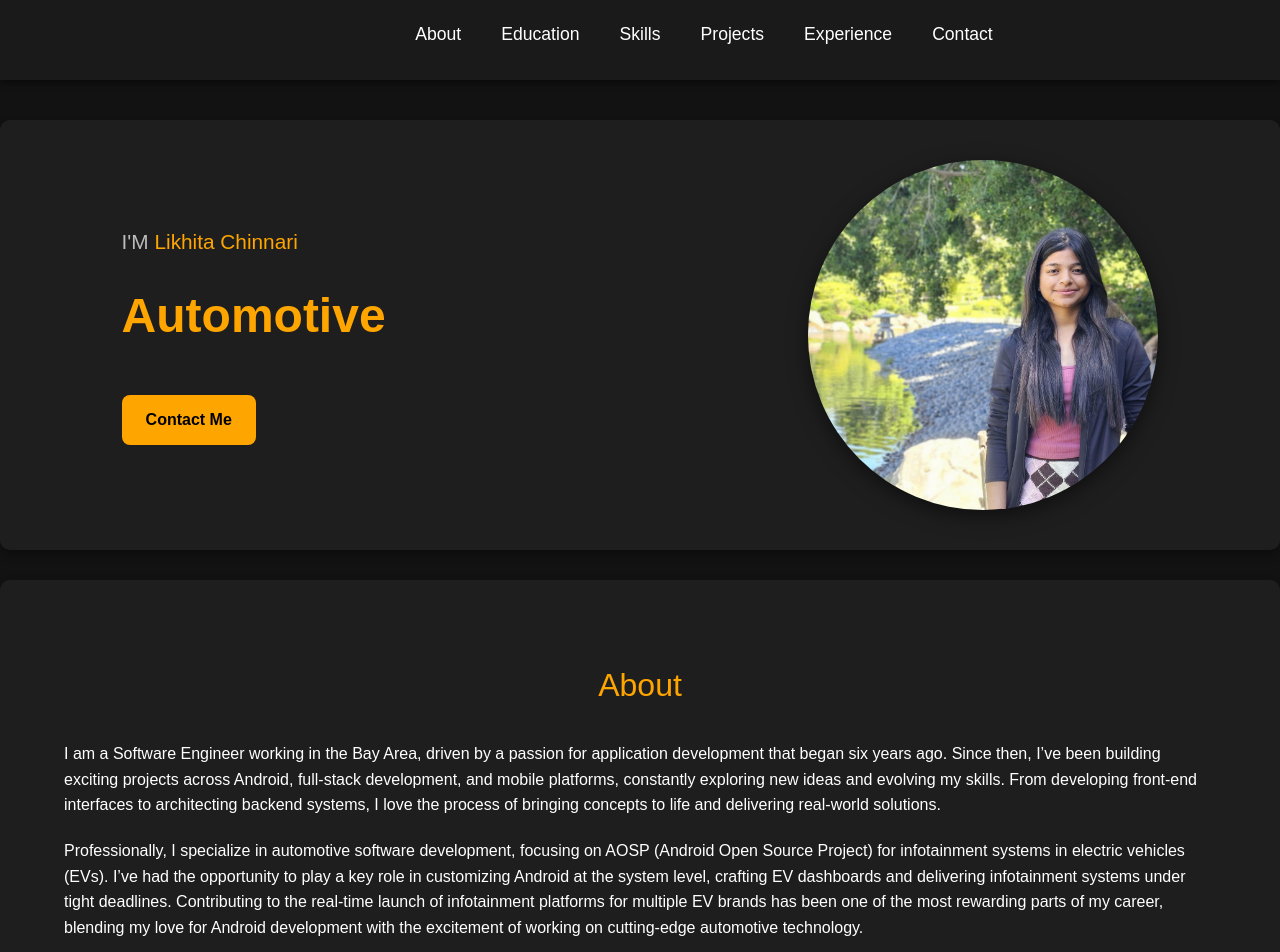
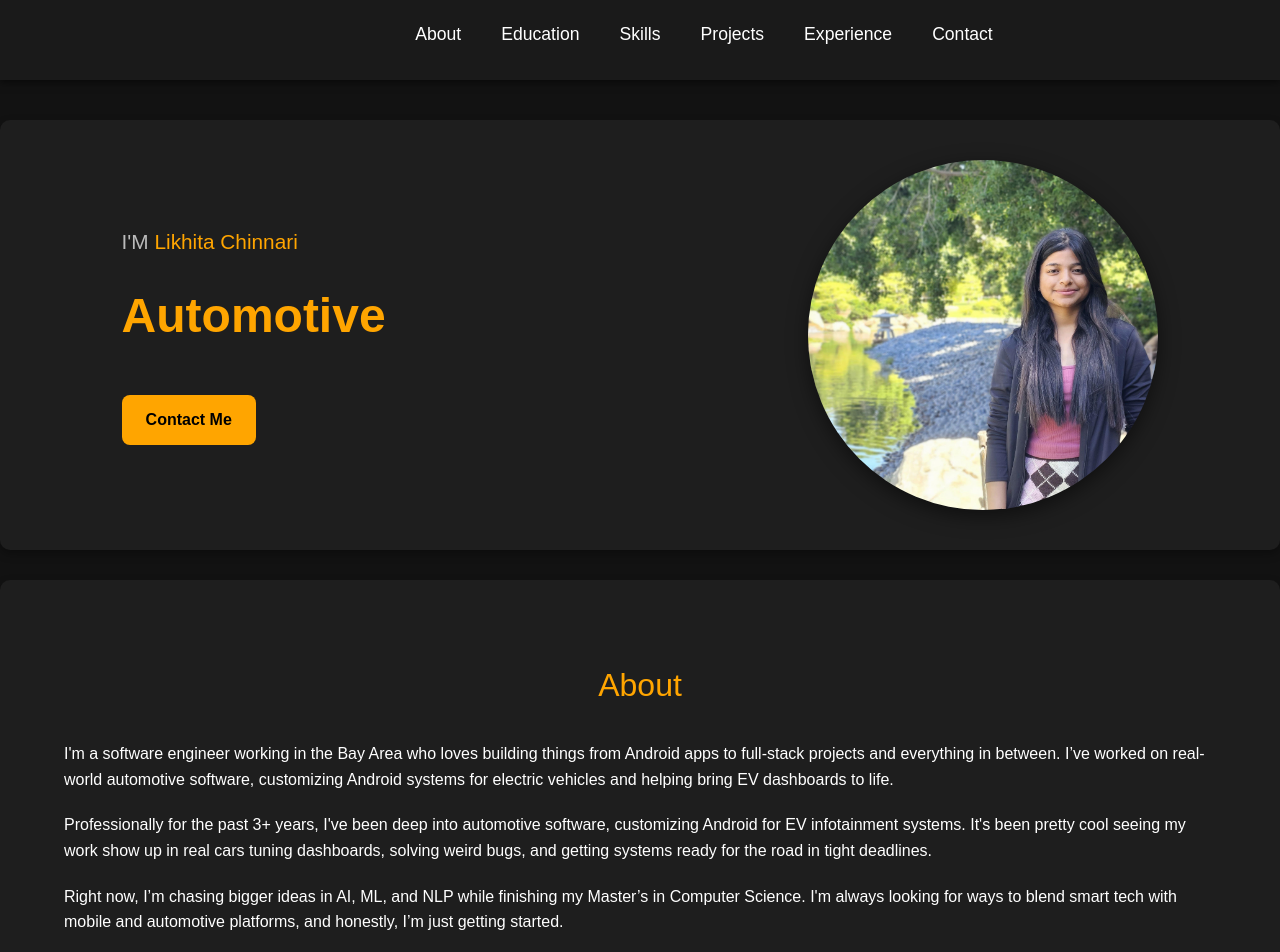
Before and after one commit to likhita-chinnari/portfolio-likhita-chinnari, a Next.js app: page / in a window 1280 px wide. Shown: the top 952 px of the page. Built offline with nearby package versions, Linux system fonts and the light colour scheme.

Commit message:
fix about section

```diff
--- a/app/page.tsx
+++ b/app/page.tsx
@@ -110,14 +110,11 @@ export default function Home() {
         <div className="container">
           <h2 className="section-heading">About</h2>
           <p style={{ marginBottom: '20px' }}>
-          I am a Software Engineer working in the Bay Area, driven by a passion for application development that began six years ago. Since then, I’ve been building exciting projects across Android, full-stack development, and mobile platforms, constantly exploring new ideas and evolving my skills. From developing front-end interfaces to architecting backend systems, I love the process of bringing concepts to life and delivering real-world solutions.
-          </p>
+          I'm a software engineer working in the Bay Area who loves building things from Android apps to full-stack projects and everything in between. I’ve worked on real-world automotive software, customizing Android systems for electric vehicles and helping bring EV dashboards to life.</p>
           <p style={{ marginBottom: '20px' }}>
-          Professionally, I specialize in automotive software development, focusing on AOSP (Android Open Source Project) for infotainment systems in electric vehicles (EVs). I’ve had the opportunity to play a key role in customizing Android at the system level, crafting EV dashboards and delivering infotainment systems under tight deadlines. Contributing to the real-time launch of infotainment platforms for multiple EV brands has been one of the most rewarding parts of my career, blending my love for Android development with the excitement of working on cutting-edge automotive technology.
-          </p>
+          Professionally for the past 3+ years, I've been deep into automotive software, customizing Android for EV infotainment systems. It's been pretty cool seeing my work show up in real cars tuning dashboards, solving weird bugs, and getting systems ready for the road in tight deadlines.</p>
           <p>
-          As I pursue my Master’s in Computer Science, I’m diving deeper into the world of Artificial Intelligence (AI), Natural Language Processing (NLP), and Machine Learning (ML). Collaborating with professors on AI-driven projects, I’ve worked on language models, data-driven applications, and intelligent systems that push the boundaries of technology. This exposure has sparked my interest in building smarter applications that merge AI with mobile and automotive platforms, and I’m excited to explore how AI can transform industries.
-          </p>
+          Right now, I’m chasing bigger ideas in AI, ML, and NLP while finishing my Master’s in Computer Science. I'm always looking for ways to blend smart tech with mobile and automotive platforms, and honestly, I’m just getting started. </p>
         </div>
       </section>
 
```
